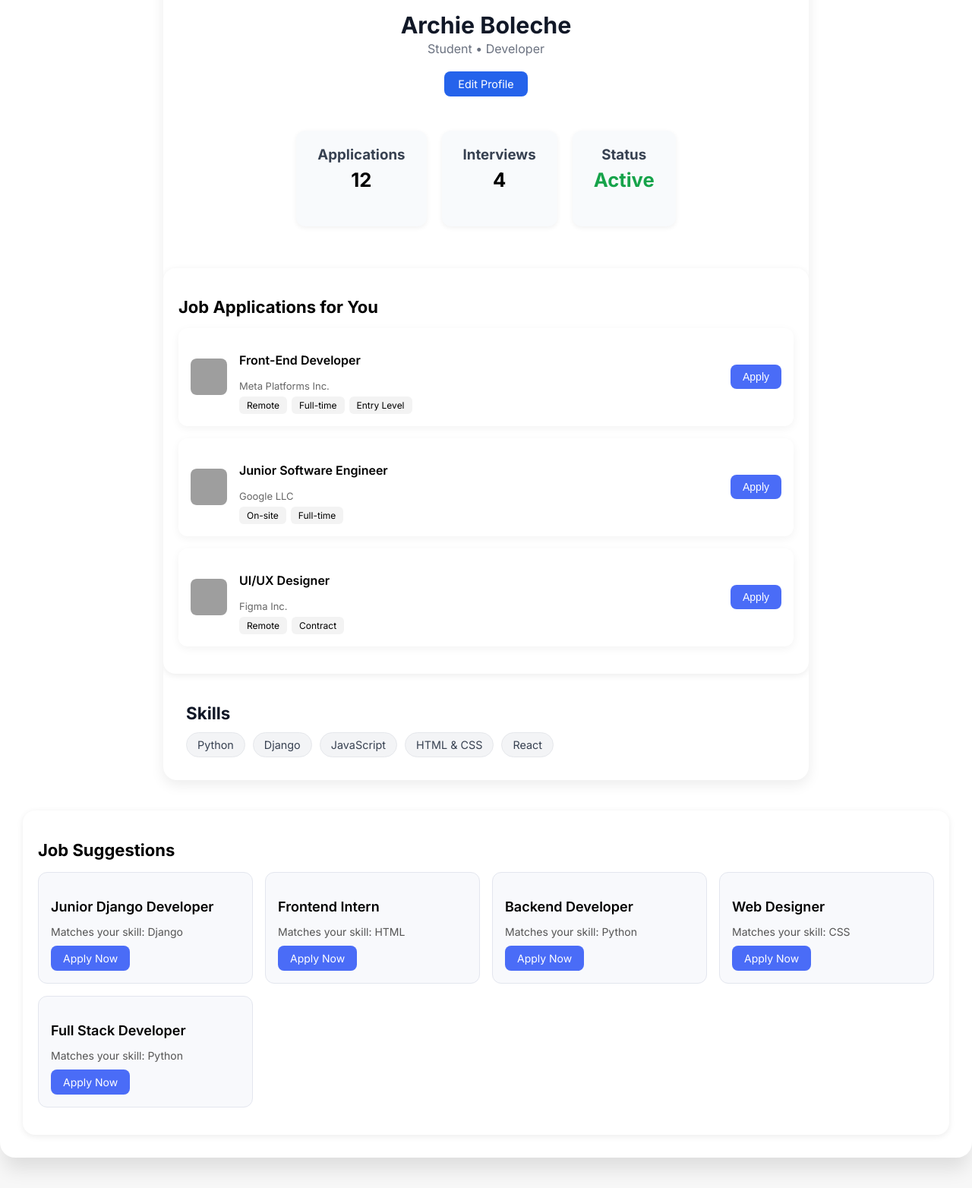
After one commit to archie012526/ads_django1, a Django app: page /profile/ in a window 1280 px wide; the page is wider, and only the part inside the window is pictured. The commit adds this page. Shown: the part 444-2008 px from the top of that part at 76% size. Run offline with Django 5.2, Linux system fonts and the light colour scheme; grey boxes are pictures that could not be loaded.

Commit message:
new profile css and functionality

```diff
--- a/mysite/main/static/style/base.css
+++ b/mysite/main/static/style/base.css
@@ -167,3 +167,31 @@ body {
 .menu-icon {
     width: 30px;
 }
+.nav-active {
+    color: #0073b1; /* or your highlight color */
+    font-weight: 600;
+}
+
+.nav-item {
+    display: flex;
+    flex-direction: column;
+    align-items: center;
+    justify-content: center;
+    gap: 4px;
+}
+
+.nav-icon {
+    width: 28px;
+    height: 28px;
+    object-fit: contain;
+    display: block;
+}
+
+.nav-link {
+    text-decoration: none;
+    font-size: 14px;
+    color: #333;
+}
+.nav-link:hover {
+    color: #0073b1; /* or your highlight color */
+}
--- /dev/null
+++ b/mysite/main/static/style/profile.css
@@ -0,0 +1,279 @@
+.profile-container {
+    width: 100%;
+    max-width: 850px;
+    margin: 40px auto;
+    background: #ffffff;
+    border-radius: 18px;
+    overflow: hidden;
+    box-shadow: 0 6px 18px rgba(0, 0, 0, 0.08);
+}
+
+/* Banner */
+.profile-banner {
+    width: 100%;
+    height: 180px;
+    overflow: hidden;
+}
+
+.banner-img {
+    width: 100%;
+    height: 100%;
+    object-fit: cover;
+}
+
+/* Profile Header */
+.profile-header {
+    text-align: center;
+    padding: 20px;
+    position: relative;
+}
+
+/* Profile image */
+.profile-img {
+    width: 130px;
+    height: 130px;
+    border-radius: 100%;
+    object-fit: cover;
+    border: 4px solid #fff;
+    margin-top: -70px;
+    background: #fff;
+}
+
+/* Name link */
+.profile-name {
+    display: block;
+    text-decoration: none;
+    font-size: 1.9rem;
+    font-weight: 700;
+    color: #111827;
+    margin-top: 12px;
+}
+
+.profile-name:hover {
+    color: #2563eb;
+}
+
+.profile-role {
+    color: #6b7280;
+    margin: 3px 0 10px;
+}
+
+/* Edit button */
+.edit-btn {
+    display: inline-block;
+    padding: 8px 18px;
+    background: #2563eb;
+    color: white;
+    border-radius: 8px;
+    text-decoration: none;
+    margin-top: 10px;
+    transition: 0.2s ease-in-out;
+    font-size: 0.9rem;
+}
+
+.edit-btn:hover {
+    background: #1d4ed8;
+}
+
+/* Info cards */
+.profile-info {
+    display: flex;
+    justify-content: center;
+    gap: 20px;
+    padding: 25px 0;
+}
+
+.info-card {
+    background: #f8fafc;
+    padding: 20px 28px;
+    border-radius: 12px;
+    text-align: center;
+    box-shadow: 0 2px 6px rgba(0,0,0,0.06);
+}
+
+.info-card h3 {
+    margin: 0;
+    color: #374151;
+}
+
+.info-number {
+    font-size: 1.6rem;
+    font-weight: 700;
+    margin-top: 6px;
+}
+
+.status-good {
+    color: #16a34a;
+}
+
+/* Skills */
+.skills-section {
+    padding: 20px 30px 30px;
+}
+
+.skills-section h2 {
+    font-size: 1.4rem;
+    margin-bottom: 12px;
+    color: #111827;
+}
+
+.skills-list {
+    display: flex;
+    flex-wrap: wrap;
+    gap: 10px;
+}
+
+.skill-tag {
+    background: #f3f4f6;
+    padding: 7px 14px;
+    border-radius: 20px;
+    font-size: 0.9rem;
+    color: #374151;
+    border: 1px solid #e5e7eb;
+}
+.skill-tag:hover {
+    background: #e0e7ff;
+    border-color: #c7d2fe;
+    color: #074698;
+}
+
+.job-suggestions {
+    margin-top: 30px;
+}
+
+.section-title {
+    font-size: 20px;
+    font-weight: 600;
+    margin-bottom: 15px;
+}
+
+.job-card {
+    display: flex;
+    align-items: center;
+    background: #fff;
+    padding: 16px;
+    border-radius: 12px;
+    margin-bottom: 16px;
+    box-shadow: rgba(0,0,0,0.05) 0px 3px 12px;
+}
+
+.job-logo {
+    width: 48px;
+    height: 48px;
+    border-radius: 8px;
+    margin-right: 16px;
+}
+
+.job-details {
+    flex-grow: 1;
+}
+
+.job-title {
+    font-size: 16px;
+    font-weight: 600;
+}
+
+.company {
+    font-size: 13px;
+    color: #666;
+    margin-bottom: 6px;
+}
+
+.job-tags {
+    display: flex;
+    gap: 6px;
+}
+
+.tag {
+    padding: 4px 10px;
+    background: #f3f3f3;
+    font-size: 12px;
+    border-radius: 6px;
+}
+
+.apply-btn {
+    border: none;
+    background: #4B60E6;
+    color: #fff;
+    padding: 8px 16px;
+    border-radius: 8px;
+    cursor: pointer;
+    transition: 0.2s;
+    font-size: 14px;
+}
+
+.apply-btn:hover {
+    background: #3A4CC5;
+}
+
+
+@media (max-width: 768px) {
+    .job-card {
+        flex-direction: column;
+        align-items: flex-start;
+    }
+
+    .job-logo {
+        margin-bottom: 12px;
+    }
+
+    .job-tags {
+        margin-top: 8px;
+    }
+}
+
+.job-suggestions {
+    background: #ffffff;
+    padding: 20px;
+    border-radius: 16px;
+    box-shadow: 0 2px 8px rgba(0,0,0,0.08);
+    margin-top: 30px;
+}
+
+.section-title {
+    font-size: 22px;
+    font-weight: 700;
+    margin-bottom: 15px;
+    text-align: left;
+}
+
+.suggestion-list {
+    display: grid;
+    grid-template-columns: repeat(auto-fit, minmax(250px, 1fr));
+    gap: 16px;
+    padding: 0;
+    list-style: none;
+}
+
+.suggestion-item {
+    background: #f8f9fc;
+    padding: 16px;
+    border-radius: 12px;
+    border: 1px solid #e3e6ee;
+}
+
+.suggestion-item h3 {
+    font-size: 18px;
+    font-weight: 600;
+    margin-bottom: 5px;
+}
+
+.skill-match {
+    font-size: 14px;
+    color: #555;
+    margin-bottom: 10px;
+}
+
+.apply-btn {
+    display: inline-block;
+    padding: 8px 16px;
+    background: #4a6cf7;
+    color: white;
+    border-radius: 8px;
+    text-decoration: none;
+    font-size: 14px;
+}
+
+.apply-btn:hover {
+    background: #3b57c7;
+}
--- a/mysite/main/templates/main/base.html
+++ b/mysite/main/templates/main/base.html
@@ -27,9 +27,10 @@
     </div>
 
     <nav class="nav-center">
-        <a href="{% url 'homepage' %}" class="nav-item">
-            <img src="{% static 'images/home.png' %}" alt="">
-            <span>Home</span>
+        <a href="{% url 'homepage' %}" class="nav-link">
+        <img src="{% static 'images/home.png' %}" class="nav-icon" alt="">
+        Home
+    </a>
         </a>
 
         <div class="nav-item">
@@ -39,7 +40,8 @@
 
         <div class="nav-item">
             <img src="{% static 'images/jobs.png' %}" alt="">
-            <span>Jobs</span>
+            <a href="{% url 'jobs' %}"
+            class="{% if request.path == '/jobs/' %}nav-active{% endif %}">Jobs</a>
         </div>
 
         <div class="nav-item">
@@ -52,9 +54,10 @@
             <span>Notification</span>
         </div>
 
-        <div class="nav-item">
+        <div class="nav-item" >
             <img src="{% static 'images/me.png' %}" alt="">
-            <span>Me</span>
+            <a href="{% url 'profile' %}"
+            class="{% if request.path == '/profile/' %}nav-active{% endif %}">Me</a>
         </div>
     </nav>
 
--- /dev/null
+++ b/mysite/main/templates/main/edit_profile.html
@@ -0,0 +1,6 @@
+{% extends "main/base.html" %}
+
+{% block content %}
+<h2>Edit Profile Page</h2>
+<p>Work in progress...</p>
+{% endblock %}
--- a/mysite/main/templates/main/home.html
+++ b/mysite/main/templates/main/home.html
@@ -17,7 +17,8 @@
 
             <div class="profile-pic-placeholder"></div>
 
-            <h2 class="name">Archie Boleche</h2>
+            <a href="{% url 'profile' %}" class="profile-name-link">Archie Boleche</a>
+
             <p class="location">location</p>
 
             <ul class="profile-links">
--- /dev/null
+++ b/mysite/main/templates/main/profile.html
@@ -0,0 +1,133 @@
+{% extends "main/base.html" %}
+{% load static %}
+
+{% block extra_head %}
+<link href="https://fonts.googleapis.com/css2?family=Inter:wght@300;400;500;600;700;800;900&display=swap" rel="stylesheet">
+<link rel="stylesheet" href="{% static 'style/profile.css' %}?v=1">
+{% endblock extra_head %}
+
+{% block content %}
+<div class="profile-container">
+
+    <!-- Banner Header -->
+    <div class="profile-banner">
+        <img src="{% static 'images/banner.jpg' %}" class="banner-img">
+    </div>
+
+    <!-- Profile Header -->
+    <div class="profile-header">
+        <img src="{% static 'images/default-pfp.png' %}" class="profile-img">
+
+        <a href="{% url 'profile' %}" class="profile-name">Archie Boleche</a>
+
+        <p class="profile-role">Student • Developer</p>
+
+        <a href="{% url 'edit_profile' %}" class="edit-btn">Edit Profile</a>
+    </div>
+
+    <!-- Info cards -->
+    <div class="profile-info">
+        <div class="info-card">
+            <h3>Applications</h3>
+            <p class="info-number">12</p>
+        </div>
+        <div class="info-card">
+            <h3>Interviews</h3>
+            <p class="info-number">4</p>
+        </div>
+        <div class="info-card">
+            <h3>Status</h3>
+            <p class="info-number status-good">Active</p>
+        </div>
+    </div>
+
+    <div class="job-suggestions">
+    <h2 class="section-title">Job Applications for You</h2>
+
+    <div class="job-card">
+        <img src="{% static 'images/company1.png' %}" class="job-logo">
+
+        <div class="job-details">
+            <h3 class="job-title">Front-End Developer</h3>
+            <p class="company">Meta Platforms Inc.</p>
+
+            <div class="job-tags">
+                <span class="tag">Remote</span>
+                <span class="tag">Full-time</span>
+                <span class="tag">Entry Level</span>
+            </div>
+        </div>
+
+        <button class="apply-btn">Apply</button>
+    </div>
+
+    <div class="job-card">
+        <img src="{% static 'images/company2.png' %}" class="job-logo">
+
+        <div class="job-details">
+            <h3 class="job-title">Junior Software Engineer</h3>
+            <p class="company">Google LLC</p>
+
+            <div class="job-tags">
+                <span class="tag">On-site</span>
+                <span class="tag">Full-time</span>
+            </div>
+        </div>
+
+        <button class="apply-btn">Apply</button>
+    </div>
+
+    <div class="job-card">
+        <img src="{% static 'images/company3.png' %}" class="job-logo">
+
+        <div class="job-details">
+            <h3 class="job-title">UI/UX Designer</h3>
+            <p class="company">Figma Inc.</p>
+
+            <div class="job-tags">
+                <span class="tag">Remote</span>
+                <span class="tag">Contract</span>
+            </div>
+        </div>
+
+        <button class="apply-btn">Apply</button>
+    </div>
+</div>
+
+
+    <!-- Skills & Tags -->
+    <div class="skills-section">
+        <h2>Skills</h2>
+
+        <div class="skills-list">
+            <span class="skill-tag">Python</span>
+            <span class="skill-tag">Django</span>
+            <span class="skill-tag">JavaScript</span>
+            <span class="skill-tag">HTML & CSS</span>
+            <span class="skill-tag">React</span>
+        </div>
+    </div>
+
+</div>
+
+<!-- Job Suggestions Section -->
+<div class="job-suggestions">
+    <h2 class="section-title">Job Suggestions</h2>
+
+    {% if job_suggestions %}
+        <ul class="suggestion-list">
+            {% for job in job_suggestions %}
+                <li class="suggestion-item">
+                    <h3>{{ job.title }}</h3>
+                    <p class="skill-match">Matches your skill: {{ job.skill }}</p>
+                    <a href="#" class="apply-btn">Apply Now</a>
+                </li>
+            {% endfor %}
+        </ul>
+    {% else %}
+        <p>No job suggestions available yet.</p>
+    {% endif %}
+</div>
+
+
+{% endblock content %}
--- a/mysite/main/urls.py
+++ b/mysite/main/urls.py
@@ -11,4 +11,6 @@ urlpatterns = [
     path("contact-us/", views.contact_us_page, name="contact_us"),
     path("login/", views.login_page, name="login"),
     path("register/", views.signup_page, name="signup"),
+    path("profile/", views.profile_page, name="profile"),
+    path("profile/edit/", views.edit_profile_page, name="edit_profile"),
 ]
--- a/mysite/main/views.py
+++ b/mysite/main/views.py
@@ -75,3 +75,24 @@ def signup_page(request):
         return redirect("login") # change this to your home/dashboard
 
     return render(request, "main/signup.html")
+
+def edit_profile_page(request):
+    return render(request, "main/edit_profile.html")
+
+def profile_page(request):
+    skills = ["Python", "Django", "HTML", "CSS"]
+
+    job_database = [
+        {"title": "Junior Django Developer", "skill": "Django"},
+        {"title": "Frontend Intern", "skill": "HTML"},
+        {"title": "Backend Developer", "skill": "Python"},
+        {"title": "Web Designer", "skill": "CSS"},
+        {"title": "Full Stack Developer", "skill": "Python"},
+    ]
+
+    suggestions = [job for job in job_database if job["skill"] in skills]
+
+    return render(request, "main/profile.html", {
+        "skills": skills,
+        "job_suggestions": suggestions,
+    })
```
Also changed, not shown: mysite/main/static/style/home.css (+19 -0 lines).
